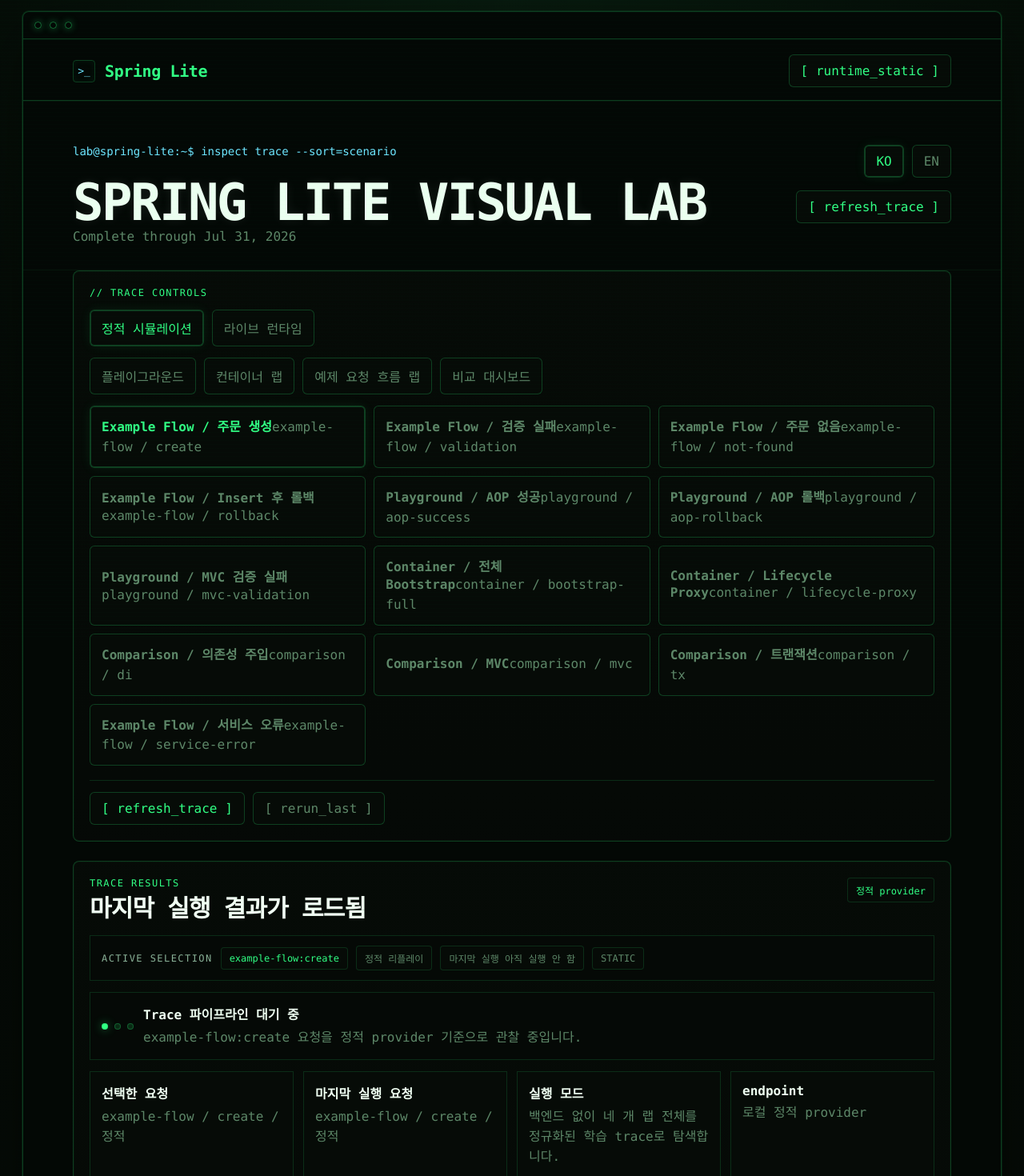
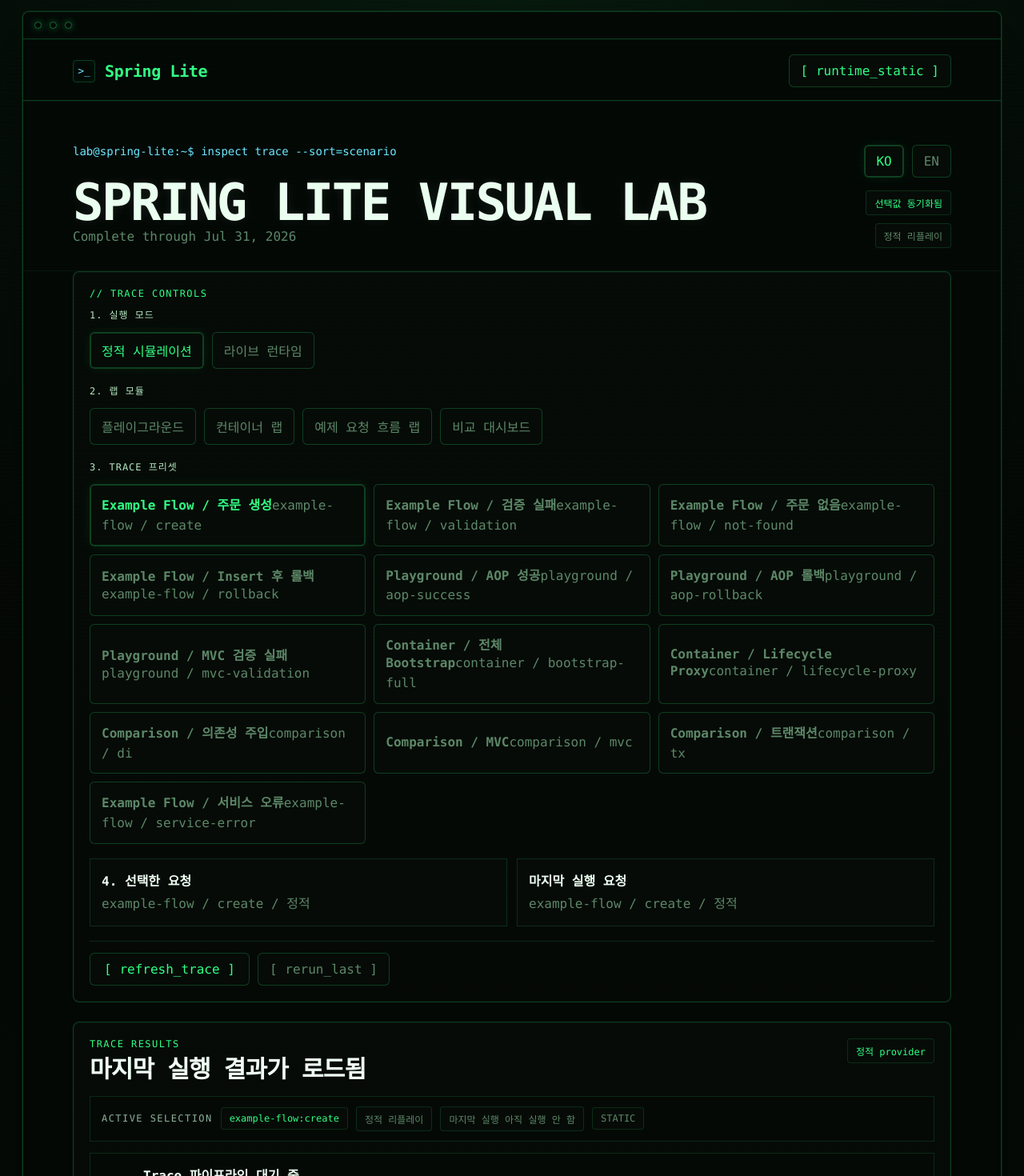
Before and after one commit to polynomeer/spring-lite, a React (Vite) app in the folder visual-lab-app/: page / in a window 1280 px wide. Shown: the top 1470 px of the page at 80% size. Built offline with nearby package versions, Linux system fonts and the light colour scheme; no server answers.

Commit message:
refactor(visual-lab-app): clarify trace selection flow

```diff
--- a/visual-lab-app/src/app/App.tsx
+++ b/visual-lab-app/src/app/App.tsx
@@ -245,15 +245,20 @@ export function App() {
                 EN
               </button>
             </div>
-            <button className="ghost-button save-query-button" type="button" onClick={runSelectedTrace} disabled={loading && !isDraftDirty}>
-              {consoleText.saveQuery}
-            </button>
+            <div className="hero-status-stack">
+              <span className={isDraftDirty ? "status-pill warning" : "status-pill success"}>
+                {isDraftDirty ? text.selectionChanged : text.selectionSynced}
+              </span>
+              <span className={activeTraceModeTone}>{activeTraceModeLabel}</span>
+            </div>
           </div>
         </header>
 
         <main className="workspace-layout" id="app-main">
           <section className="panel query-panel">
             <div className="panel-label">{consoleText.queryLocked}</div>
+            <div className="control-block">
+              <span className="control-step">1. {text.runtimeMode}</span>
               <div className="query-mode-row">
                 <button
                   className={mode === "static" ? "filter-chip active" : "filter-chip"}
@@ -270,6 +275,10 @@ export function App() {
                   {text.liveRuntime}
                 </button>
               </div>
+            </div>
+
+            <div className="control-block">
+              <span className="control-step">2. {text.labModules}</span>
               <div className="lab-filter-row">
                 {localizedCards.map((card) => (
                   <button
@@ -282,6 +291,10 @@ export function App() {
                   </button>
                 ))}
               </div>
+            </div>
+
+            <div className="control-block">
+              <span className="control-step">3. {text.tracePreset}</span>
               <div className="scenario-list compact" role="list" aria-label={text.tracePreset}>
                 {filteredPresets.map((option) => {
                   const presetKey = toPresetKey(option.labId, option.scenario);
@@ -298,8 +311,21 @@ export function App() {
                   );
                 })}
               </div>
+            </div>
+
+            <div className="selection-preview">
+              <div className="request-card">
+                <strong>4. {text.selectedRequest}</strong>
+                <p>{draftRequest.labId} / {draftRequest.scenario} / {localizeModeLabel(draftRequest.mode, locale)}</p>
+              </div>
+              <div className="request-card">
+                <strong>{text.lastExecuted}</strong>
+                <p>{executedRequest.labId} / {executedRequest.scenario} / {localizeModeLabel(executedRequest.mode, locale)}</p>
+              </div>
+            </div>
+
             <div className="run-actions query-actions">
-              <button className="run-button" type="button" onClick={runSelectedTrace} disabled={loading && !isDraftDirty}>
+              <button className="run-button primary-run-button" type="button" onClick={runSelectedTrace} disabled={loading && !isDraftDirty}>
                 {consoleText.runPrimary}
               </button>
               <button className="ghost-button" type="button" onClick={rerunLastTrace} disabled={loading}>
--- a/visual-lab-app/src/styles.css
+++ b/visual-lab-app/src/styles.css
@@ -201,6 +201,12 @@ code {
   justify-items: end;
 }
 
+.hero-status-stack {
+  display: grid;
+  gap: 10px;
+  justify-items: end;
+}
+
 .workspace-layout {
   padding: 0 62px 42px;
   display: grid;
@@ -250,10 +256,34 @@ code {
   margin-top: 14px;
 }
 
+.control-block + .control-block,
+.selection-preview {
+  margin-top: 18px;
+}
+
+.control-step {
+  display: block;
+  margin-bottom: 10px;
+  color: #b5e8c0;
+  font-size: 12px;
+  letter-spacing: 0.08em;
+  text-transform: uppercase;
+}
+
+.selection-preview {
+  display: grid;
+  grid-template-columns: repeat(2, minmax(0, 1fr));
+  gap: 12px;
+}
+
 .query-actions {
   margin-top: 18px;
   padding-top: 14px;
   border-top: 1px solid rgba(37, 197, 97, 0.18);
+}
+
+.primary-run-button {
+  min-width: 200px;
 }
 
 .toggle,
@@ -675,6 +705,7 @@ code {
 @media (max-width: 1200px) {
   .scenario-list,
   .scenario-list.compact,
+  .selection-preview,
   .request-summary,
   .trace-preview-grid,
   .metric-mini-grid,
@@ -698,6 +729,7 @@ code {
 
   .scenario-list,
   .scenario-list.compact,
+  .selection-preview,
   .request-summary,
   .trace-preview-grid,
   .metric-mini-grid,
```
Lines whose indentation alone changed are shown as unchanged.
